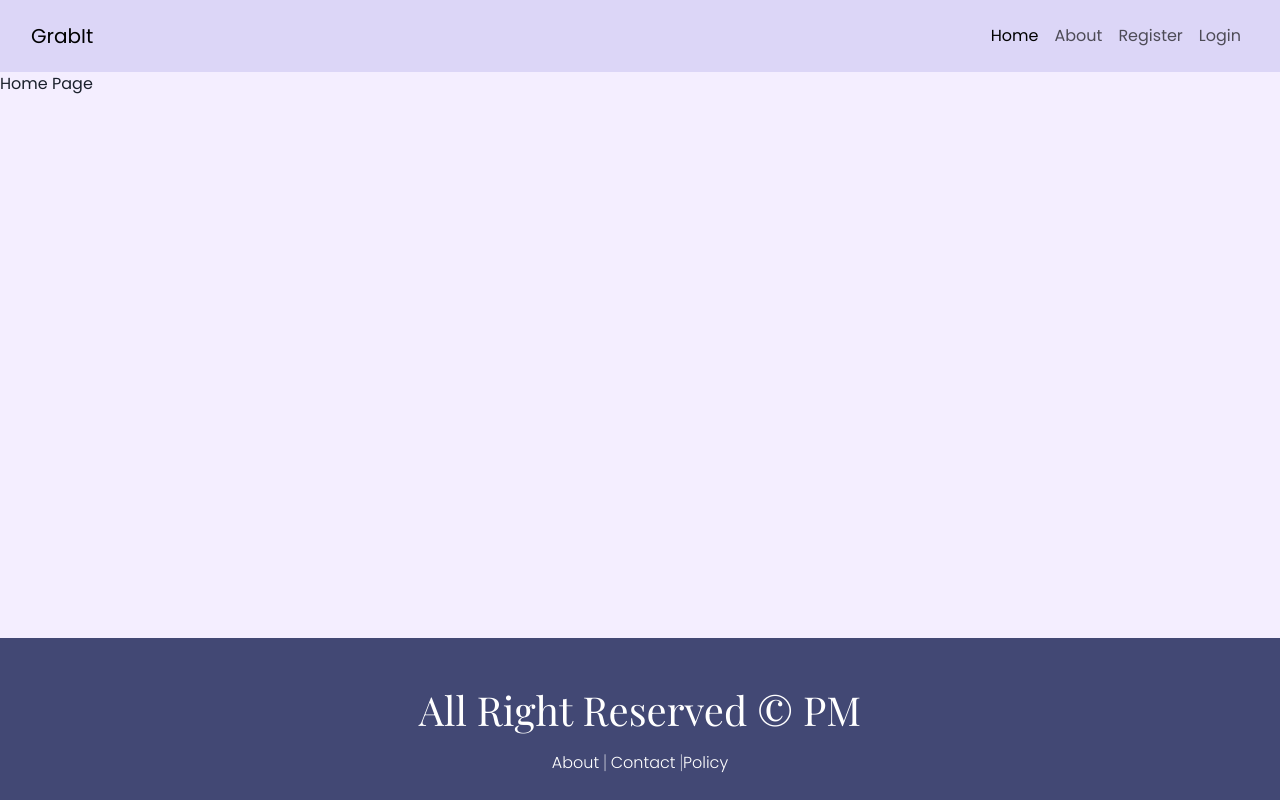
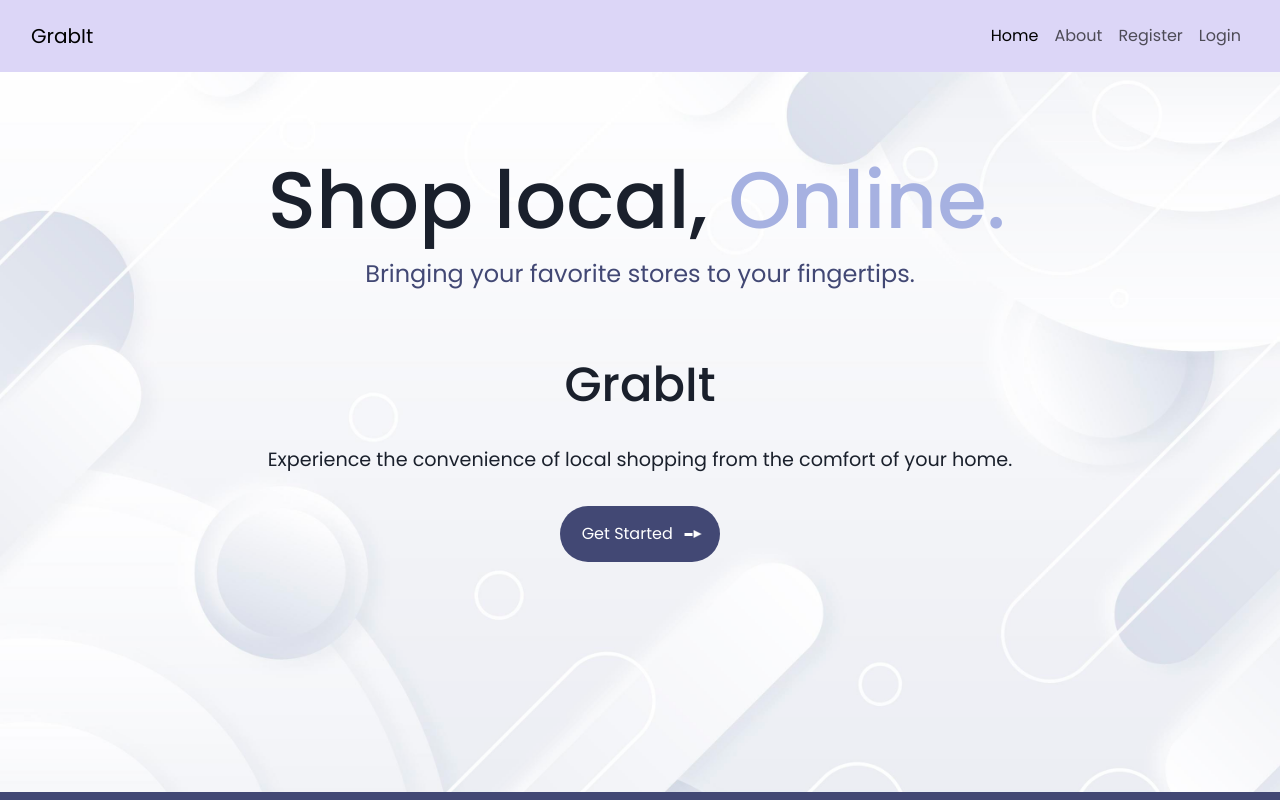
Before and after one commit to pankaj-7711-pm/GrabIt, a React (Create React App) app in the folder frontend/: page / in a window 1280 px wide. Shown: the top 800 px of the page. Built offline with nearby package versions, Linux system fonts and the light colour scheme; a web font is replaced by a local one.

Commit message:
Homepage frontend started

```diff
--- a/frontend/src/index.css
+++ b/frontend/src/index.css
@@ -56,6 +56,58 @@ body{
   .create-category-hvr:hover{
     background-color: #424874;
     color: white;
+  }
+
+  .arrow-container {
+  display: flex;
+  align-items: center;
+}
+
+.arrow-container {
+  display: flex;
+  align-items: center;
+  animation: expandContract 1s infinite;
+}
+
+.arrow-tail {
+  display: inline-block;
+  height: 0.2rem; /* Thickness of the tail */
+  background-color: white;
+  width: 0.5rem; /* Initial width */
+}
+
+.arrow-head {
+  display: inline-block;
+  width: 0;
+  height: 0;
+  border-top: 0.25rem solid transparent;
+  border-bottom: 0.25rem solid transparent;
+  border-left: 0.5rem solid white;
+  margin-left: 0.1rem; /* Space between tail and head */
+}
+
+@keyframes expandContract {
+  0% {
+    transform: translateX(0);
+  }
+  50% {
+    transform: translateX(5px);
+  }
+  100% {
+    transform: translateX(0);
+  }
+}
+
+
+
+
+
+
+  .homepage-main-banner{
+    display: flex;
+    /* justify-content: center; */
+    flex-direction: column;
+    align-items: center;
   }
 
 @media (max-width: 1417px)  {
--- a/frontend/src/pages/HomePage.js
+++ b/frontend/src/pages/HomePage.js
@@ -1,12 +1,82 @@
 import React from "react";
 import Layout from "../components/layout/Layout";
 
+const divStyle = {
+  backgroundImage: 'url("/landingpage.jpg")',
+  minHeight: "90vh",
+  backgroundSize: "cover",
+  backgroundPosition: "center",
+};
+
 const HomePage = () => {
-    return (
-        <Layout title={"Homepage"}>
-            Home Page
-        </Layout>
-    );
-}
+  return (
+    <Layout title={"Homepage"}>
+      <div>
+        <div className="homepage-main-banner" style={divStyle}>
+          <div style={{ marginTop: "5rem" }}>
+            <h1 style={{ fontSize: "5rem" }}>
+              Shop local, <span style={{ color: "#A6B1E1" }}>Online.</span>
+            </h1>
+            <p
+              style={{
+                textAlign: "center",
+                color: "#424874",
+                fontSize: "1.5rem",
+              }}
+            >
+              Bringing your favorite stores to your fingertips.
+            </p>
+            <h1
+              style={{
+                textAlign: "center",
+                marginTop: "4rem",
+                fontSize: "3rem",
+              }}
+            >
+              GrabIt
+            </h1>
+            <p
+              style={{
+                textAlign: "center",
+                marginTop: "2rem",
+                fontSize: "1.2rem",
+              }}
+            >
+              Experience the convenience of local shopping from the comfort of
+              your home.
+            </p>
+            <div
+              style={{
+                display: "flex",
+                justifyContent: "center",
+                marginTop: "2rem",
+              }}
+            >
+              <button
+                style={{
+                  padding: "1rem",
+                  backgroundColor: "#424874",
+                  borderRadius: "30px",
+                  width: "10rem",
+                  color: "white",
+                  display: "flex",
+                  alignItems: "center",
+                  justifyContent: "center",
+                  position: "relative",
+                }}
+              >
+                Get Started
+                <div className="arrow-container ms-2">
+                  <span className="arrow-tail"></span>
+                  <span className="arrow-head"></span>
+                </div>
+              </button>
+            </div>
+          </div>
+        </div>
+      </div>
+    </Layout>
+  );
+};
 
 export default HomePage;
--- a/frontend/src/pages/Seller/CreateCategory.js
+++ b/frontend/src/pages/Seller/CreateCategory.js
@@ -51,7 +51,7 @@ const CreateCategory = () => {
         status: "warning",
         duration: 5000,
         isClosable: true,
-        position: "bottom",
+        position: "top",
       });
       return;
     }
@@ -134,7 +134,7 @@ const CreateCategory = () => {
         status: "warning",
         duration: 5000,
         isClosable: true,
-        position: "bottom",
+        position: "top",
       });
       return;
     }
--- a/frontend/src/pages/Seller/UpdateProduct.js
+++ b/frontend/src/pages/Seller/UpdateProduct.js
@@ -9,6 +9,8 @@ import { ConState } from "../../context/ConProvider";
 import { Select } from "@chakra-ui/react";
 import { useToast } from "@chakra-ui/react";
 import { useNavigate, useParams } from "react-router-dom";
+import { IconButton } from "@mui/material";
+import CloseIcon from "@mui/icons-material/Close";
 
 const UpdateProduct = () => {
   const [name, setName] = useState();
@@ -27,6 +29,13 @@ const UpdateProduct = () => {
   const [picLoading, setPicLoading] = useState(false);
 
   const params = useParams();
+
+
+  const removeImage = (index) => {
+    const updatedPics = pics.filter((_, i) => i !== index);
+    setPics(updatedPics);
+  };
+
   //get single product
   const getSingleProduct = async () => {
     try {
@@ -120,6 +129,16 @@ const UpdateProduct = () => {
     if (!name || !price || !category || (inoffer === true && !offerPrice)) {
       toast({
         title: "Please fill all the fields",
+        status: "warning",
+        duration: 5000,
+        isClosable: true,
+        position: "top",
+      });
+      return;
+    }
+    if (pics.length < 2) {
+      toast({
+        title: "There should be atleast two images",
         status: "warning",
         duration: 5000,
         isClosable: true,
@@ -251,6 +270,14 @@ const UpdateProduct = () => {
                   helperText="Select Category"
                   onChange={(e) => setCategory(e.target.value)}
                 >
+                  <option value="" disabled selected hidden>
+                    Category
+                  </option>
+                  {categories?.length === 0 && (
+                    <option value="" disabled>
+                      No categories
+                    </option>
+                  )}
                   {categories.map((option) => (
                     <option value={option._id}>{option.name}</option>
                   ))}
@@ -280,7 +307,7 @@ const UpdateProduct = () => {
                   </>
                 )}
               </label>
-              {pics.length !== 0 && (
+              {pics.length !== 0 ? (
                 <div
                   className="pics-div-create-product"
                   style={{
@@ -290,26 +317,50 @@ const UpdateProduct = () => {
                     flexWrap: "wrap",
                     marginTop: "1rem",
                     padding: "1rem",
-                    // justifyContent: "space-evenly",
                     borderRadius: "7px",
                     border: "1px solid black",
+                    position: "relative",
                   }}
                 >
-                  {pics?.map((pic, ind) => {
-                    return (
+                  {pics?.map((pic, ind) => (
+                    <div
+                      key={ind}
+                      style={{
+                        position: "relative",
+                        margin: "1rem 0.5rem",
+                      }}
+                    >
+                      <IconButton
+                        style={{
+                          position: "absolute",
+                          top: "-10px",
+                          right: "-10px",
+                          backgroundColor: "white",
+                          borderRadius: "50%",
+                          padding: "2px",
+                          zIndex: 1,
+                        }}
+                        onClick={() => removeImage(ind)}
+                      >
+                        <CloseIcon fontSize="small" />
+                      </IconButton>
                       <img
                         style={{
                           height: "6rem",
                           width: "6rem",
-                          margin: "1rem 0.5rem",
                           borderRadius: "5px",
+                          display: "block",
                         }}
                         src={pic}
                         alt=""
                       />
-                    );
-                  })}
+                    </div>
+                  ))}
                 </div>
+              ) : (
+                <>
+                  <div>No images selected</div>
+                </>
               )}
 
               <div
@@ -373,7 +424,6 @@ const UpdateProduct = () => {
               </div>
               <Button
                 className="create-product-input"
-
                 variant="contained"
                 style={{ width: "60%" }}
                 onClick={handleSubmit}
```
Also changed, not shown: frontend/src/pages/Seller/CreateProduct.js (+59 -28 lines), frontend/public/landingpage.jpg (added).
